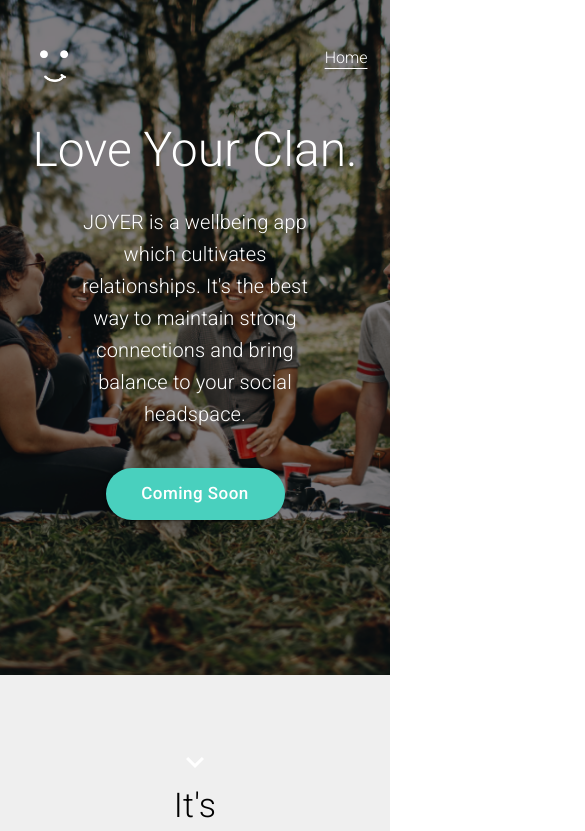
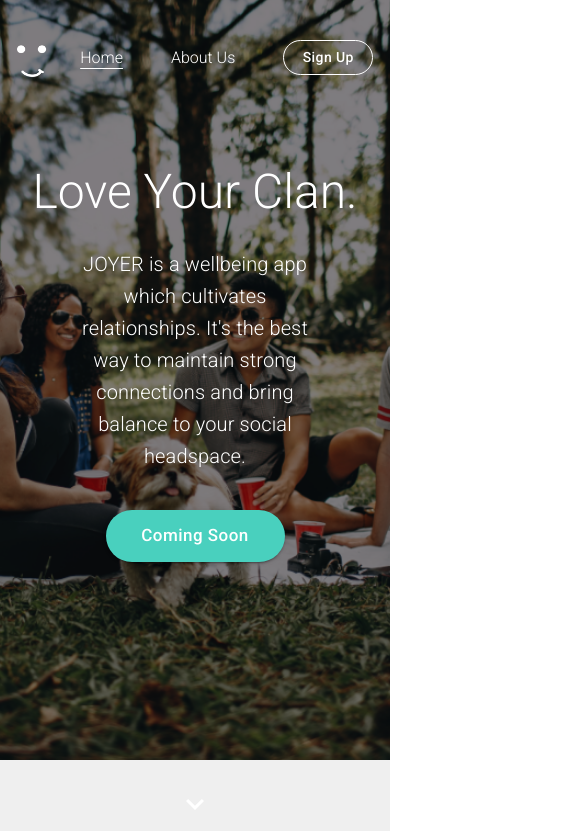
Before and after one commit to OlliePorter/joyer-site, a React (Create React App) app: page /#/ in a window 390 px wide. Shown: the top 831 px of the page, 585 px wide, since content can reach past the window. Built offline with nearby package versions, Linux system fonts and the light colour scheme.

Commit message:
Add initial media queries for cover

```diff
--- a/src/components/Home/Cover.js
+++ b/src/components/Home/Cover.js
@@ -4,12 +4,13 @@
 import KeyboardArrowDownIcon from '@material-ui/icons/KeyboardArrowDown';
 import { makeStyles } from '@material-ui/core/styles';
 import theme from '../../theme';
+import useMediaQuery from '@material-ui/core/useMediaQuery';
 
 const useStyles = makeStyles({
     title: {
       color: theme.palette.primary.light,
       fontWeight: 300,
-      margin: '20px'
+      margin: '20px',
     },
     subtitle: {
       color: theme.palette.primary.light,
@@ -23,6 +24,9 @@
       backgroundRepeat: 'no-repeat',
       backgroundPosition: 'center',
       minHeight: '80vh',
+      [theme.breakpoints.down('sm')]: {
+        minHeight: '90vh',
+      },
     },
     heroOverlay: {
       backgroundColor: 'rgba(0, 0, 0, 0.5)',
@@ -33,6 +37,9 @@
       justifyContent: 'center',
       minHeight: '80vh',
       width: '100%',
+      [theme.breakpoints.down('sm')]: {
+        minHeight: '90vh',
+      },
     },
     button: {
       width: '179px',
@@ -56,6 +63,7 @@
 });
 
 export default function Home() {
+  const matches = useMediaQuery('(min-width:600px)');
   const classes = useStyles();
 
     return (
--- a/src/index.css
+++ b/src/index.css
@@ -1,5 +1,9 @@
 body {
   margin: 0;
+}
+
+#root {
+  overflow: hidden;
 }
 
 .outer-nav-container {
@@ -13,6 +17,7 @@
   height: 70px;
   display: flex;
   justify-content: space-around;
+  overflow: hidden;
 }
 
 .inner-nav-container {
@@ -57,3 +62,13 @@
   text-decoration: underline;
   text-underline-position: under;
 }
+
+@media only screen and (max-width: 600px) {
+  .joyer-logo {
+    padding-right: 0em;
+    padding-top: 1.7em;
+  }
+  ul {
+    padding-inline-start: 0px;
+  }
+}
```
